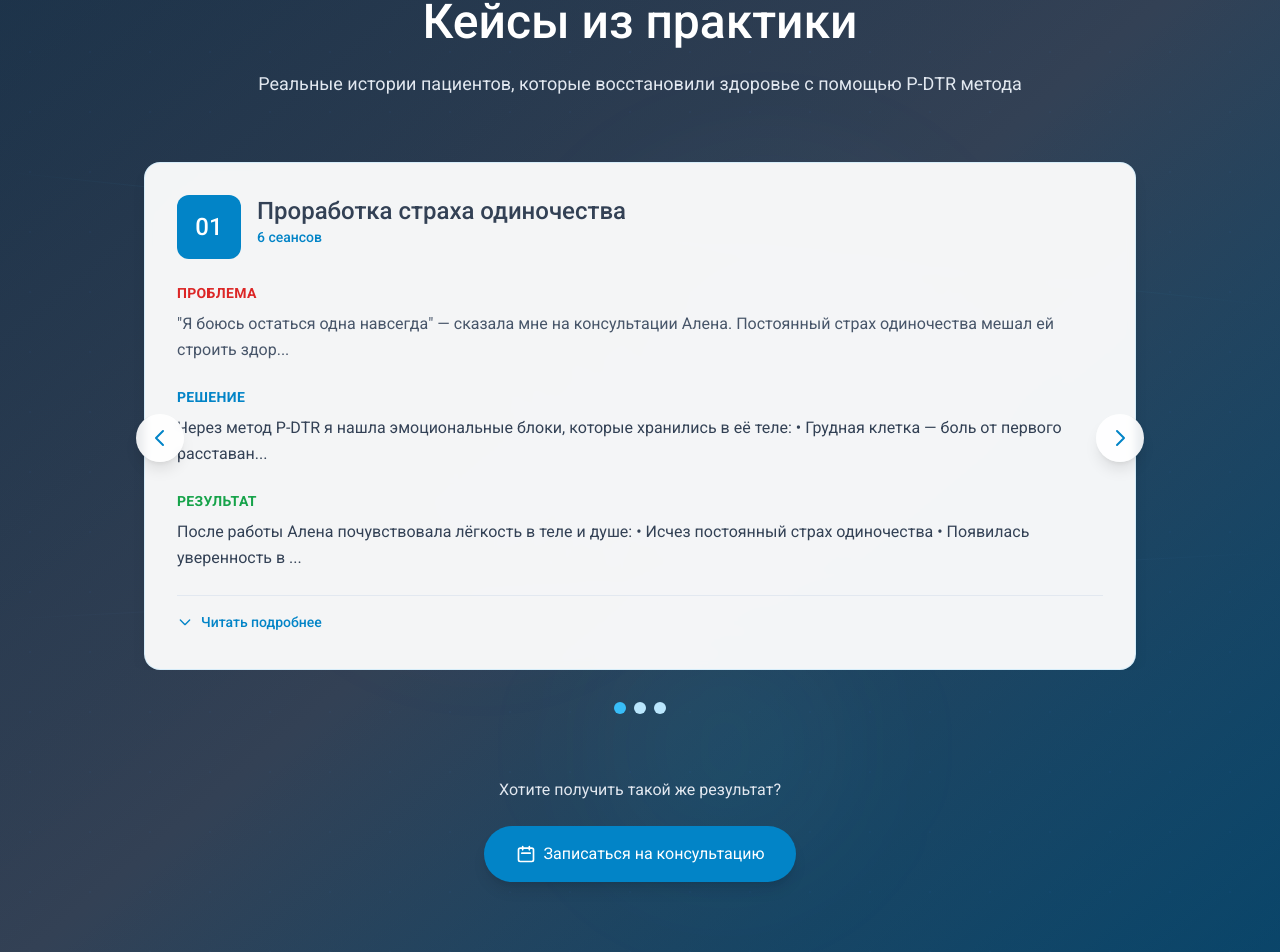
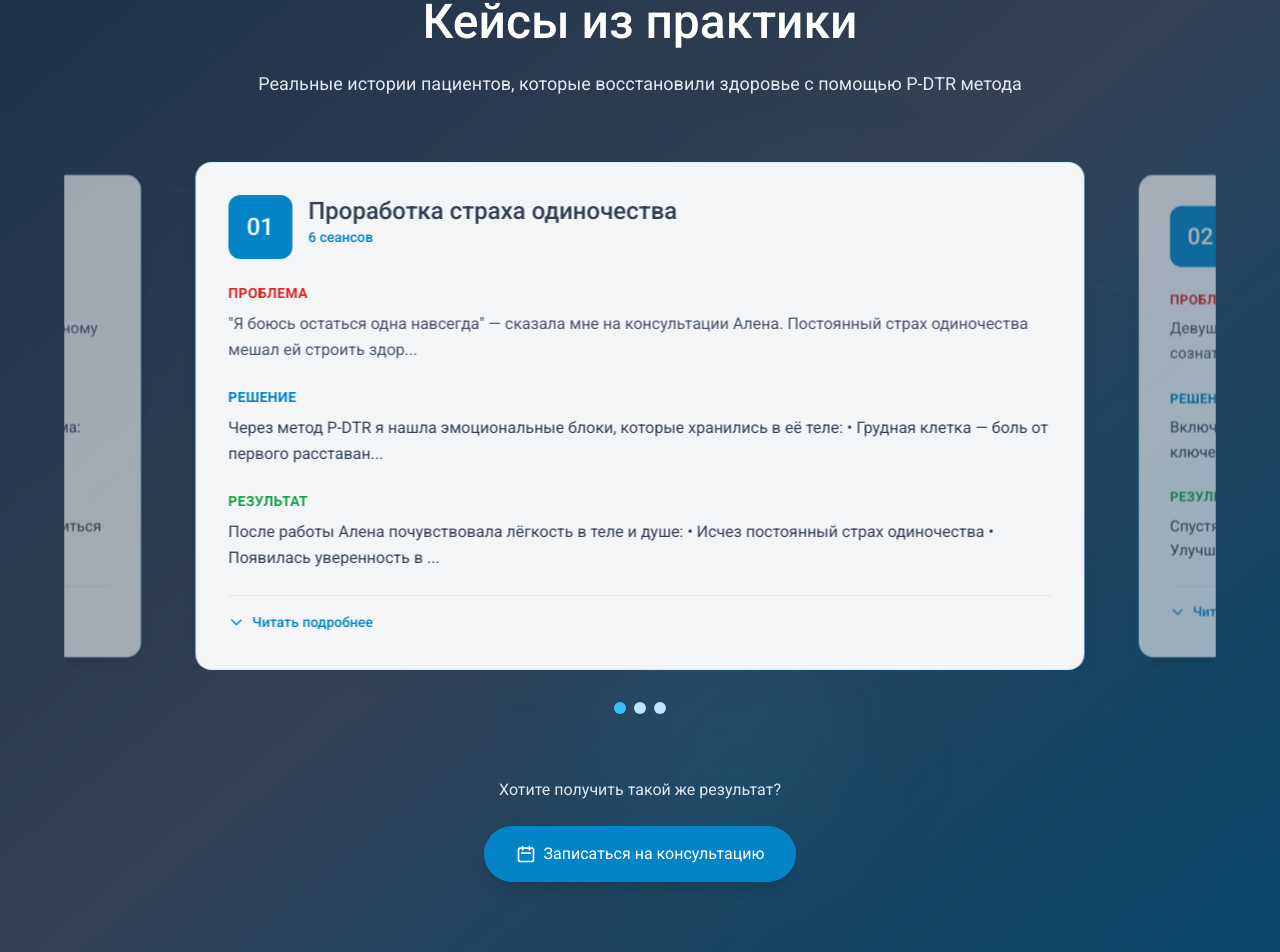
Before and after one commit to maratze/maria-pdtr, a React (Vite) app: page / in a window 1280 px wide. Shown: the part 2836-3788 px from the top of the page. Built offline with nearby package versions, Linux system fonts and the light colour scheme.

Commit message:
feat: enhance carousel functionality with infinite scrolling and improved hover effects

```diff
--- a/src/components/Cases.jsx
+++ b/src/components/Cases.jsx
@@ -1,8 +1,9 @@
-import React, { useState } from 'react'
+import React, { useState, useEffect } from 'react'
 
 const Cases = () => {
 	const [currentSlide, setCurrentSlide] = useState(0)
 	const [selectedCase, setSelectedCase] = useState(null)
+	const [isHovered, setIsHovered] = useState(false)
 
 	const nextSlide = () => {
 		setCurrentSlide((prev) => (prev + 1) % cases.length)
@@ -18,10 +19,12 @@ const Cases = () => {
 
 	const openModal = (caseItem) => {
 		setSelectedCase(caseItem)
+		document.body.style.overflow = 'hidden'
 	}
 
 	const closeModal = () => {
 		setSelectedCase(null)
+		document.body.style.overflow = 'unset'
 	}
 
 	const truncateText = (text, limit = 120) => {
@@ -55,6 +58,19 @@ const Cases = () => {
 			duration: "4 сеанса"
 		}
 	]
+
+	// Создаем тройной массив для бесконечной карусели
+	const extendedCases = [...cases, ...cases, ...cases]
+	const actualCurrentSlide = currentSlide + cases.length // Начинаем с середины массива
+
+	// Контроль бесконечной прокрутки
+	useEffect(() => {
+		if (currentSlide >= cases.length) {
+			setTimeout(() => setCurrentSlide(currentSlide - cases.length), 300)
+		} else if (currentSlide < 0) {
+			setTimeout(() => setCurrentSlide(currentSlide + cases.length), 300)
+		}
+	}, [currentSlide, cases.length])
 
 	return (
 		<section id="cases" className="relative py-16 lg:py-24 bg-gradient-to-br from-slate-800 via-slate-700 to-ocean-800 overflow-hidden">
@@ -97,16 +113,26 @@ const Cases = () => {
 				</div>
 
 				{/* Carousel Container */}
-				<div className="relative max-w-5xl mx-auto">
+				<div
+					className="relative max-w-6xl mx-auto group"
+					onMouseEnter={() => setIsHovered(true)}
+					onMouseLeave={() => setIsHovered(false)}
+				>
 					{/* Carousel */}
 					<div className="relative overflow-hidden rounded-2xl">
 						<div
-							className="flex transition-transform duration-300 ease-in-out"
-							style={{ transform: `translateX(-${currentSlide * 100}%)` }}
+							className="flex transition-transform duration-500 ease-in-out"
+							style={{ transform: `translateX(calc(-${actualCurrentSlide * 80}% + 10%))` }}
 						>
-							{cases.map((caseItem) => (
-								<div key={caseItem.id} className="w-full flex-shrink-0">
-									<div className="bg-white/95 backdrop-blur-sm border border-ocean-200/50 rounded-2xl p-6 lg:p-8 mx-4 shadow-lg">
+							{extendedCases.map((caseItem, index) => {
+								const isActive = index === actualCurrentSlide
+								return (
+									<div key={`${caseItem.id}-${index}`} className="w-4/5 flex-shrink-0 px-4">
+										<div className={`bg-white/95 backdrop-blur-sm border border-ocean-200/50 rounded-2xl p-6 lg:p-8 shadow-lg transition-all duration-300 ${
+											isActive
+												? 'scale-100 opacity-100'
+												: 'scale-95 opacity-60'
+										}`}>
 										{/* Case Header with Number */}
 										<div className="flex items-start gap-4 mb-6">
 											<div className="flex-shrink-0 w-16 h-16 bg-ocean-600 text-white rounded-xl flex items-center justify-center text-2xl font-medium">
@@ -166,7 +192,8 @@ const Cases = () => {
 										</div>
 									</div>
 								</div>
-							))}
+							)
+							})}
 						</div>
 					</div>
 
@@ -187,7 +214,8 @@ const Cases = () => {
 					{/* Navigation Arrows */}
 					<button
 						onClick={prevSlide}
-						className="absolute left-2 top-1/2 -translate-y-1/2 bg-white/90 hover:bg-white text-ocean-600 p-3 rounded-full shadow-lg transition-all duration-200 backdrop-blur-sm"
+						className={`absolute -left-16 top-1/2 -translate-y-1/2 bg-white/90 hover:bg-white hover:scale-110 text-ocean-600 p-4 rounded-full shadow-xl transition-all duration-300 backdrop-blur-sm transform hover:shadow-2xl hover:shadow-ocean-500/25 ${isHovered ? 'opacity-100 translate-x-0' : 'opacity-0 -translate-x-2'
+							}`}
 					>
 						<svg className="w-6 h-6" fill="none" stroke="currentColor" viewBox="0 0 24 24">
 							<path strokeLinecap="round" strokeLinejoin="round" strokeWidth={2} d="M15 19l-7-7 7-7" />
@@ -195,7 +223,8 @@ const Cases = () => {
 					</button>
 					<button
 						onClick={nextSlide}
-						className="absolute right-2 top-1/2 -translate-y-1/2 bg-white/90 hover:bg-white text-ocean-600 p-3 rounded-full shadow-lg transition-all duration-200 backdrop-blur-sm"
+						className={`absolute -right-16 top-1/2 -translate-y-1/2 bg-white/90 hover:bg-white hover:scale-110 text-ocean-600 p-4 rounded-full shadow-xl transition-all duration-300 backdrop-blur-sm transform hover:shadow-2xl hover:shadow-ocean-500/25 ${isHovered ? 'opacity-100 translate-x-0' : 'opacity-0 translate-x-2'
+							}`}
 					>
 						<svg className="w-6 h-6" fill="none" stroke="currentColor" viewBox="0 0 24 24">
 							<path strokeLinecap="round" strokeLinejoin="round" strokeWidth={2} d="M9 5l7 7-7 7" />
```
